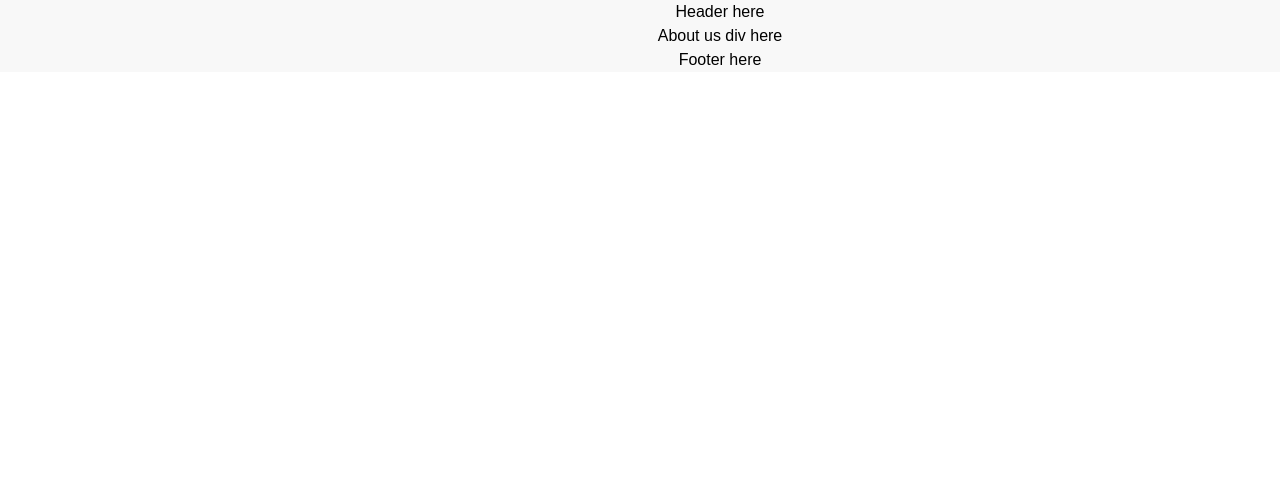
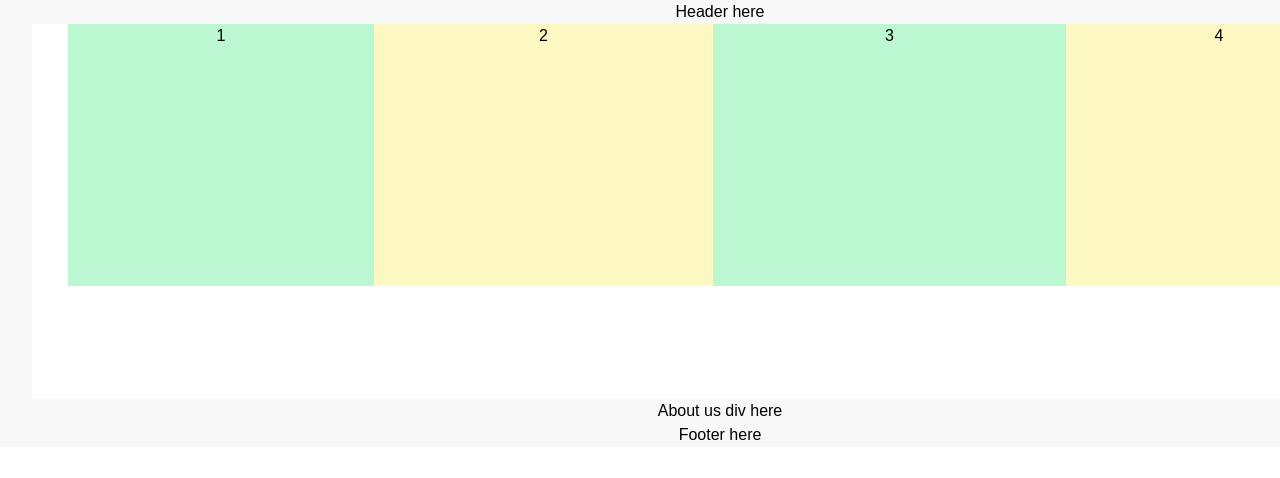
Before and after one commit to Vaishak2/Kerala_Agricultural_Producer_Firm, a React (Create React App) app: page / in a window 1280 px wide. Shown: the top 478 px of the page. Built offline with nearby package versions, Linux system fonts and the light colour scheme.

Commit message:
support grid structure added

```diff
--- /dev/null
+++ b/src/Components/HomeComponents/SupportsGrid/SupportsGrid.js
@@ -0,0 +1,16 @@
+import React from 'react'
+
+function SupportsGrid() {
+  return (
+    <div className='bg-[#FFFFFF] sm:mx-8 sm:h-[375px]'>
+      <div className='sm:w-[1304px] sm:h-[262px] mx-[36px] my-auto flex grid-cols-4'>
+        <div className='sm:w-[306px] bg-green-200'>1</div>
+        <div className='sm:w-[339px] bg-yellow-100'>2</div>
+        <div className='sm:w-[353px] bg-green-200'>3</div>
+        <div className='sm:w-[306px] bg-yellow-100'>4</div>
+      </div>
+    </div>
+  )
+}
+
+export default SupportsGrid
--- a/src/Pages/HomePage/HomePage.js
+++ b/src/Pages/HomePage/HomePage.js
@@ -1,9 +1,11 @@
 import React from 'react'
 import AboutUsHome from '../../Components/HomeComponents/AboutUsHome/AboutUsHome'
+import SupportsGrid from '../../Components/HomeComponents/SupportsGrid/SupportsGrid'
 
 function HomePage() {
   return (
     <div>
+    <SupportsGrid/>
       <AboutUsHome/>
     </div>
   )
```
